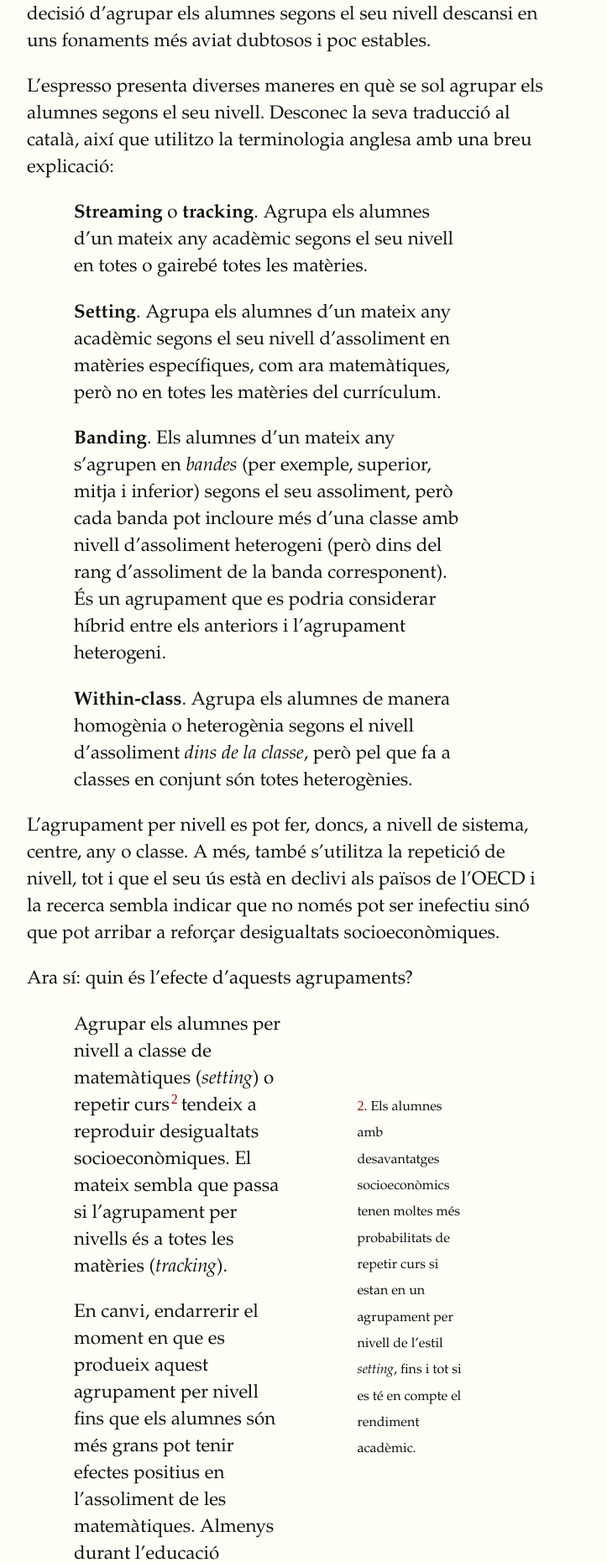
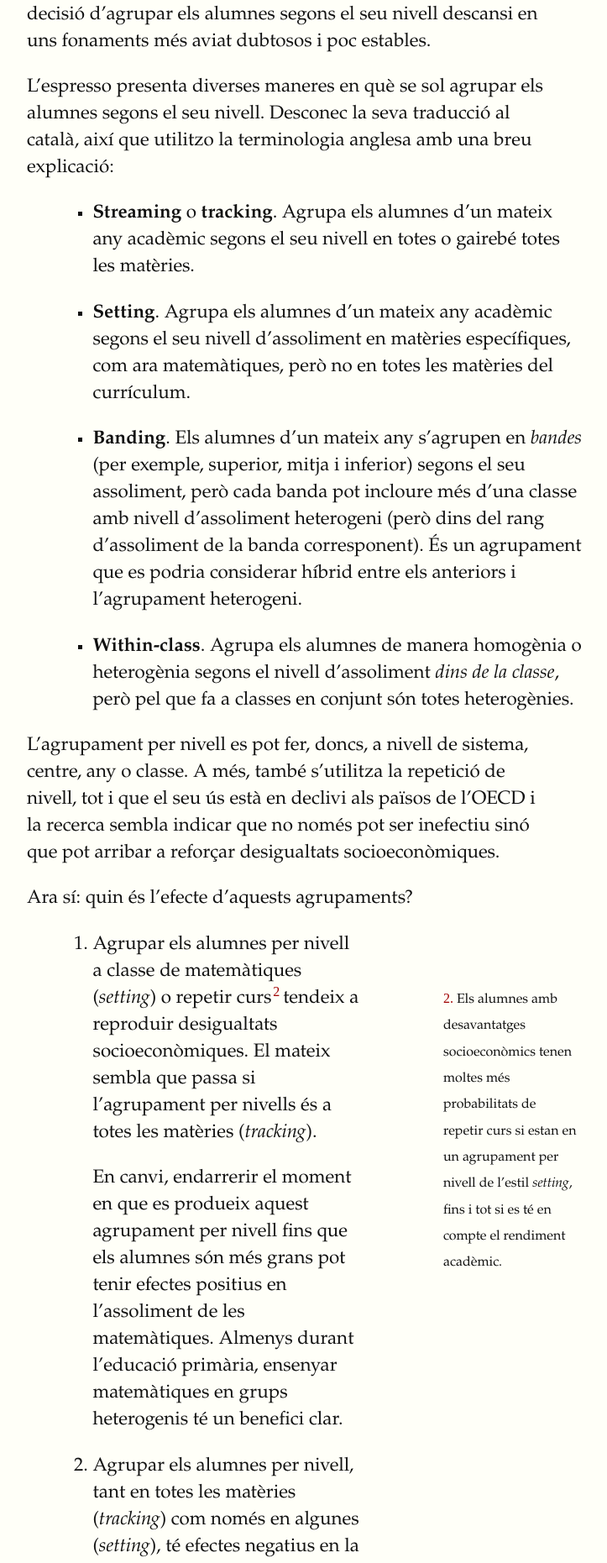
Before and after one commit to mcuquet/mcuquet.github.io, a Jekyll site: the page built from _posts/2020-01-14-Agrupacions per nivell d assoliment a les classes de matemàtiques.md, in a window 1280 px wide. Shown: the part 621-2482 px from the top of the page at 84% size, without its empty margins (128-851 px from the left). Built offline with Jekyll 4.4.1, drawn with Linux system fonts in a browser that asks for light colours.

Commit message:
added full list bullets

```diff
--- a/_posts/2020-01-14-Agrupacions per nivell d assoliment a les classes de matemàtiques.md
+++ b/_posts/2020-01-14-Agrupacions per nivell d assoliment a les classes de matemàtiques.md
@@ -43,6 +43,7 @@ terminologia anglesa amb una breu explicació:
 - **Within-class**. Agrupa els alumnes de manera homogènia o heterogènia
   segons el nivell d'assoliment _dins de la classe_, però pel que fa a classes
   en conjunt són totes heterogènies.
+{: .full-width-bullet }
 
 L'agrupament per nivell es pot fer, doncs, a nivell de sistema, centre, any o
 classe. A més, també s'utilitza la repetició de nivell, tot i que el seu ús
@@ -91,6 +92,8 @@ Ara sí: quin és l'efecte d'aquests agrupaments?
      matemàtiques).
    - Els avantatges de _setting_ són limitats i efecten només els alumnes amb
      un assoliment més alt.
+   {: .full-width-bullet }
+{: .full-width-bullet }
 
 La conclusió final a la qual sembla arribar l'espresso és que els efectes
 d'agrupar alumnes per nivells són altament complexos, però que en qualsevol
```
